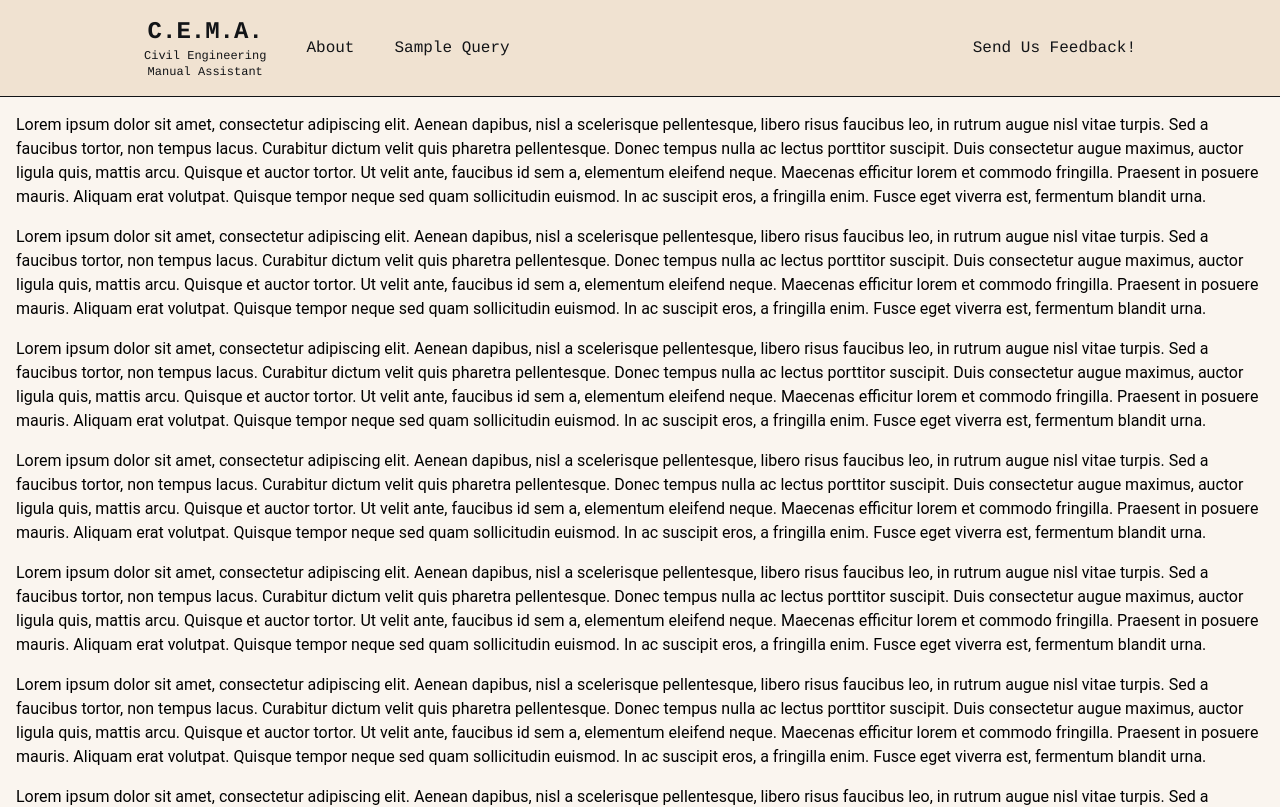
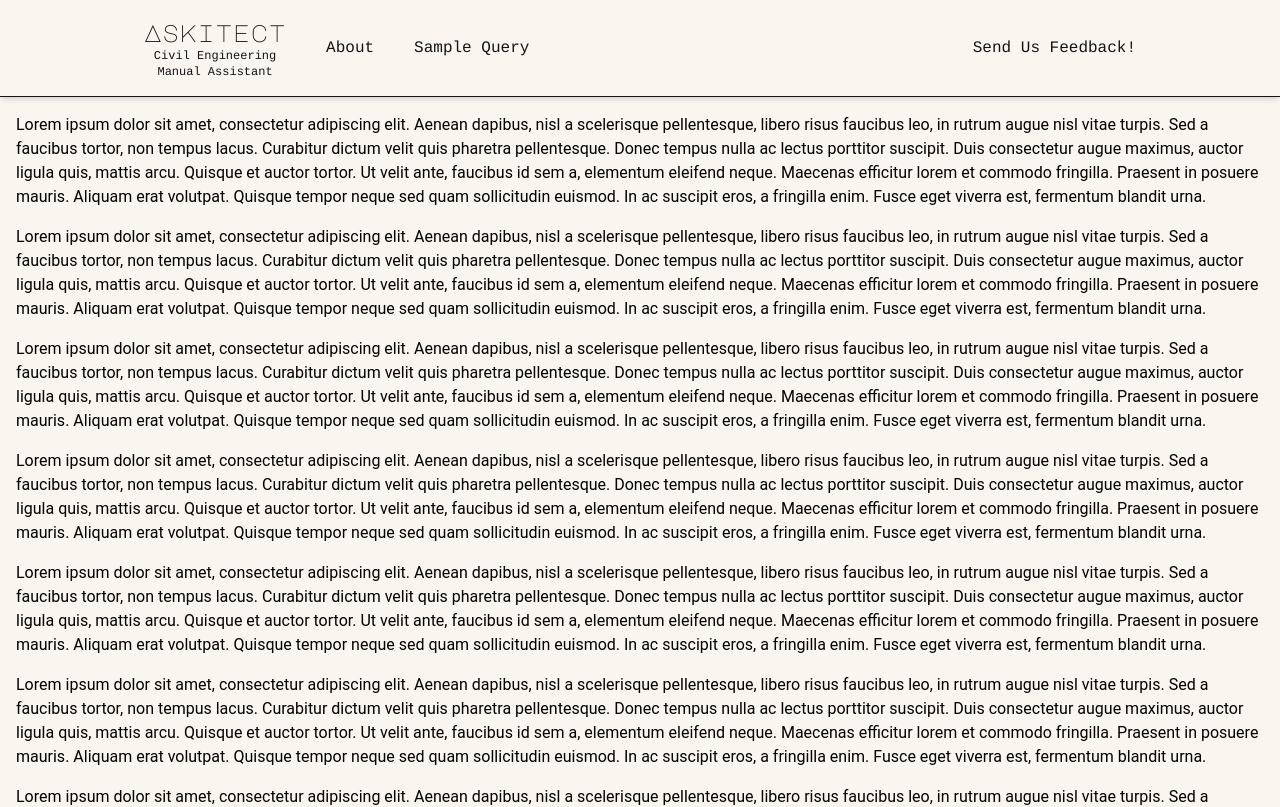
Before and after one commit to cmcrow2/CEMA, a Next.js app: page / in a window 1280 px wide. Shown: the top 807 px of the page. Built offline with nearby package versions, Linux system fonts and the light colour scheme.

Commit message:
style: added new font and added shadow

```diff
--- a/app/components/header/Header.js
+++ b/app/components/header/Header.js
@@ -18,12 +18,12 @@ export default function Header() {
 
   return (
     <>
-      <div className="top-0 sticky inset-0 z-50 h-full font-courier">
-        <div className="flex justify-between border-b-[1px] border-black text-black py-2 px-4 lg:py-4 lg:px-36 bg-sand-300">
+      <div className="top-0 sticky inset-0 z-50 h-full font-courier shadow-md">
+        <div className="flex justify-between border-b-[1px] border-black text-black py-2 px-4 lg:py-4 lg:px-36 bg-sand-100">
           <div className="flex gap-x-10 items-center">
             <a href="/" className="flex flex-col items-center">
-              <div className="text-2xl font-bold hover:bg-gradient-to-r hover:bg-clip-text hover:text-transparent hover:from-blue hover:via-blue-500 hover:to-blue hover:animate-text hover:transition-all hover:delay-75">
-                C.E.M.A.
+              <div className="text-2xl font-major hover:bg-gradient-to-r hover:bg-clip-text hover:text-transparent hover:from-black hover:via-blue-900 hover:to-black hover:animate-text hover:transition-all hover:delay-75">
+                Askitect
               </div>
               <div className="text-xs">Civil Engineering</div>
               <div className="text-xs">Manual Assistant</div>
--- a/app/globals.css
+++ b/app/globals.css
@@ -1,6 +1,11 @@
 @tailwind base;
 @tailwind components;
 @tailwind utilities;
+
+@font-face {
+  font-family: "Major Mono Display";
+  src: url("../fonts/Major_Mono_Display/MajorMonoDisplay-Regular.ttf");
+}
 
 @layer base {
   html {
--- a/app/layout.js
+++ b/app/layout.js
@@ -2,7 +2,7 @@ import "./globals.css";
 import Header from "./components/header/Header";
 
 export const metadata = {
-  title: "CEMA",
+  title: "Askitect - A Civil Engineering AI",
   description: "Civil Engineering Manual Assistant",
 };
 
--- a/tailwind.config.js
+++ b/tailwind.config.js
@@ -6,6 +6,10 @@ module.exports = {
     "./app/**/*.{js,ts,jsx,tsx,mdx}",
   ],
   theme: {
+    fontFamily: {
+      courier: ["Courier", "sans-serif"],
+      major: ["Major Mono Display"],
+    },
     extend: {
       colors: {
         background: "var(--background)",
@@ -63,9 +67,6 @@ module.exports = {
           900: "#62B7E4",
         },
       },
-      fontFamily: {
-        courier: ["Courier", "sans-serif"],
-      },
       animation: {
         text: "text 5s ease infinite",
       },
```
Also changed, not shown: fonts/Major_Mono_Display/MajorMonoDisplay-Regular.ttf (added), fonts/Major_Mono_Display/OFL.txt (added).
